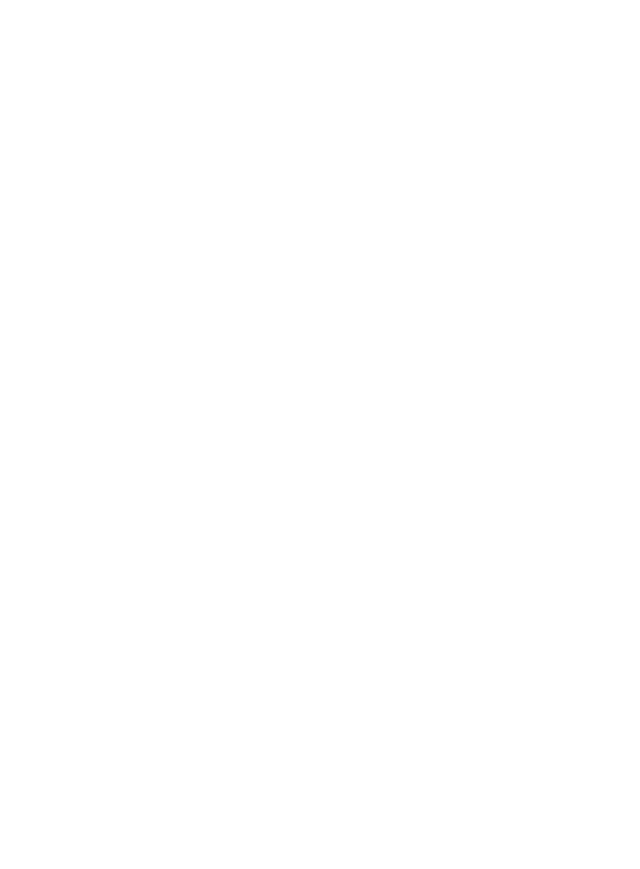
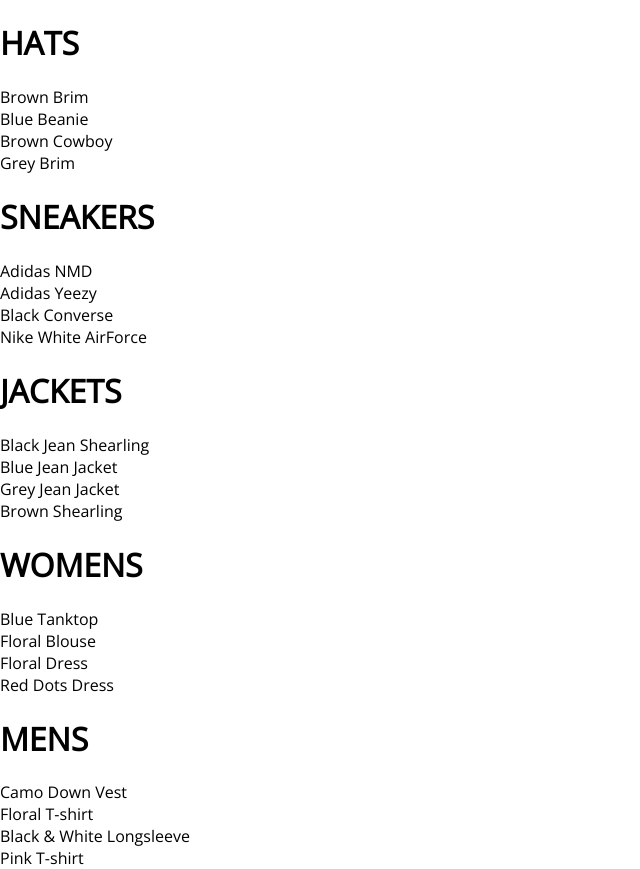
Before and after one commit to jflores-95/crwn-clothing, a React (Create React App) app: page /shop in a window 1280 px wide. Shown: the whole page, without its empty margins (0-640 px from the left). Before the commit the page ends 800 px from the top, so only its background shows below. Built offline with nearby package versions, Linux system fonts and the light colour scheme.

Commit message:
Setting up Shop and collection preview component

```diff
--- a/src/App.js
+++ b/src/App.js
@@ -4,40 +4,14 @@ import "./App.css";
 import HomePage from "./pages/homepage/homepage.component";
 import "./pages/homepage/homepage.styles.scss";
 import { Switch, Route } from "react-router-dom";
-
-const HatsPage = () => {
-  return (
-    <div>
-      <h1>Hats</h1>
-    </div>
-  );
-};
-
-const TopicList = (props) => {
-  console.log(props);
-  return (
-    <div>
-      <h1>Topics</h1>
-    </div>
-  );
-};
-
-const TopicDetail = (props) => {
-  console.log(props);
-  return (
-    <div>
-      <h1>Topic detail {`${props.match.params.topicId}`}</h1>
-    </div>
-  );
-};
+import ShopPage from "./pages/shop/shop.component";
 
 function App() {
   return (
     <div>
       <Switch>
         <Route exact path="/" component={HomePage} />
-        <Route exact path="/topics" component={TopicList} />
-        <Route path="/hats" component={HatsPage} />
+        <Route path="/shop" component={ShopPage} />
       </Switch>
     </div>
   );
--- /dev/null
+++ b/src/components/collection-preview/collection-preview.component.js
@@ -0,0 +1,19 @@
+import React from "react";
+import "./collection-preview.styles.scss";
+
+const CollectionPreview = ({ title, items }) => {
+  return (
+    <div>
+      <h1>{title.toUpperCase()}</h1>
+      <div className="preview">
+        {items
+          .filter((item, idx) => idx < 4)
+          .map((item) => (
+            <div key={item.id}>{item.name}</div>
+          ))}
+      </div>
+    </div>
+  );
+};
+
+export default CollectionPreview;
--- /dev/null
+++ b/src/pages/shop/shop.component.jsx
@@ -0,0 +1,28 @@
+import React, { Component } from 'react';
+import CollectionPreview from '../../components/collection-preview/collection-preview.component';
+import SHOP_DATA from './shop.data';
+
+class ShopPage extends Component {
+
+    constructor(props){
+        super(props);
+        this.state = {
+            collections: SHOP_DATA
+        }
+    }
+
+    render() {
+        const {collections} = this.state;
+        return (
+            <div className='shop-page'>
+                {
+                    collections.map(({id, ...otherCollectionProps }) => (
+                        <CollectionPreview key={id} {...otherCollectionProps} />
+                    ))
+                }
+            </div>
+        );
+    }
+}
+
+export default ShopPage;
--- /dev/null
+++ b/src/pages/shop/shop.data.js
@@ -0,0 +1,249 @@
+const SHOP_DATA = [
+  {
+    id: 1,
+    title: 'Hats',
+    routeName: 'hats',
+    items: [
+      {
+        id: 1,
+        name: 'Brown Brim',
+        imageUrl: 'https://i.ibb.co/ZYW3VTp/brown-brim.png',
+        price: 25
+      },
+      {
+        id: 2,
+        name: 'Blue Beanie',
+        imageUrl: 'https://i.ibb.co/ypkgK0X/blue-beanie.png',
+        price: 18
+      },
+      {
+        id: 3,
+        name: 'Brown Cowboy',
+        imageUrl: 'https://i.ibb.co/QdJwgmp/brown-cowboy.png',
+        price: 35
+      },
+      {
+        id: 4,
+        name: 'Grey Brim',
+        imageUrl: 'https://i.ibb.co/RjBLWxB/grey-brim.png',
+        price: 25
+      },
+      {
+        id: 5,
+        name: 'Green Beanie',
+        imageUrl: 'https://i.ibb.co/YTjW3vF/green-beanie.png',
+        price: 18
+      },
+      {
+        id: 6,
+        name: 'Palm Tree Cap',
+        imageUrl: 'https://i.ibb.co/rKBDvJX/palm-tree-cap.png',
+        price: 14
+      },
+      {
+        id: 7,
+        name: 'Red Beanie',
+        imageUrl: 'https://i.ibb.co/bLB646Z/red-beanie.png',
+        price: 18
+      },
+      {
+        id: 8,
+        name: 'Wolf Cap',
+        imageUrl: 'https://i.ibb.co/1f2nWMM/wolf-cap.png',
+        price: 14
+      },
+      {
+        id: 9,
+        name: 'Blue Snapback',
+        imageUrl: 'https://i.ibb.co/X2VJP2W/blue-snapback.png',
+        price: 16
+      }
+    ]
+  },
+  {
+    id: 2,
+    title: 'Sneakers',
+    routeName: 'sneakers',
+    items: [
+      {
+        id: 10,
+        name: 'Adidas NMD',
+        imageUrl: 'https://i.ibb.co/0s3pdnc/adidas-nmd.png',
+        price: 220
+      },
+      {
+        id: 11,
+        name: 'Adidas Yeezy',
+        imageUrl: 'https://i.ibb.co/dJbG1cT/yeezy.png',
+        price: 280
+      },
+      {
+        id: 12,
+        name: 'Black Converse',
+        imageUrl: 'https://i.ibb.co/bPmVXyP/black-converse.png',
+        price: 110
+      },
+      {
+        id: 13,
+        name: 'Nike White AirForce',
+        imageUrl: 'https://i.ibb.co/1RcFPk0/white-nike-high-tops.png',
+        price: 160
+      },
+      {
+        id: 14,
+        name: 'Nike Red High Tops',
+        imageUrl: 'https://i.ibb.co/QcvzydB/nikes-red.png',
+        price: 160
+      },
+      {
+        id: 15,
+        name: 'Nike Brown High Tops',
+        imageUrl: 'https://i.ibb.co/fMTV342/nike-brown.png',
+        price: 160
+      },
+      {
+        id: 16,
+        name: 'Air Jordan Limited',
+        imageUrl: 'https://i.ibb.co/w4k6Ws9/nike-funky.png',
+        price: 190
+      },
+      {
+        id: 17,
+        name: 'Timberlands',
+        imageUrl: 'https://i.ibb.co/Mhh6wBg/timberlands.png',
+        price: 200
+      }
+    ]
+  },
+  {
+    id: 3,
+    title: 'Jackets',
+    routeName: 'jackets',
+    items: [
+      {
+        id: 18,
+        name: 'Black Jean Shearling',
+        imageUrl: 'https://i.ibb.co/XzcwL5s/black-shearling.png',
+        price: 125
+      },
+      {
+        id: 19,
+        name: 'Blue Jean Jacket',
+        imageUrl: 'https://i.ibb.co/mJS6vz0/blue-jean-jacket.png',
+        price: 90
+      },
+      {
+        id: 20,
+        name: 'Grey Jean Jacket',
+        imageUrl: 'https://i.ibb.co/N71k1ML/grey-jean-jacket.png',
+        price: 90
+      },
+      {
+        id: 21,
+        name: 'Brown Shearling',
+        imageUrl: 'https://i.ibb.co/s96FpdP/brown-shearling.png',
+        price: 165
+      },
+      {
+        id: 22,
+        name: 'Tan Trench',
+        imageUrl: 'https://i.ibb.co/M6hHc3F/brown-trench.png',
+        price: 185
+      }
+    ]
+  },
+  {
+    id: 4,
+    title: 'Womens',
+    routeName: 'womens',
+    items: [
+      {
+        id: 23,
+        name: 'Blue Tanktop',
+        imageUrl: 'https://i.ibb.co/7CQVJNm/blue-tank.png',
+        price: 25
+      },
+      {
+        id: 24,
+        name: 'Floral Blouse',
+        imageUrl: 'https://i.ibb.co/4W2DGKm/floral-blouse.png',
+        price: 20
+      },
+      {
+        id: 25,
+        name: 'Floral Dress',
+        imageUrl: 'https://i.ibb.co/KV18Ysr/floral-skirt.png',
+        price: 80
+      },
+      {
+        id: 26,
+        name: 'Red Dots Dress',
+        imageUrl: 'https://i.ibb.co/N3BN1bh/red-polka-dot-dress.png',
+        price: 80
+      },
+      {
+        id: 27,
+        name: 'Striped Sweater',
+        imageUrl: 'https://i.ibb.co/KmSkMbH/striped-sweater.png',
+        price: 45
+      },
+      {
+        id: 28,
+        name: 'Yellow Track Suit',
+        imageUrl: 'https://i.ibb.co/v1cvwNf/yellow-track-suit.png',
+        price: 135
+      },
+      {
+        id: 29,
+        name: 'White Blouse',
+        imageUrl: 'https://i.ibb.co/qBcrsJg/white-vest.png',
+        price: 20
+      }
+    ]
+  },
+  {
+    id: 5,
+    title: 'Mens',
+    routeName: 'mens',
+    items: [
+      {
+        id: 30,
+        name: 'Camo Down Vest',
+        imageUrl: 'https://i.ibb.co/xJS0T3Y/camo-vest.png',
+        price: 325
+      },
+      {
+        id: 31,
+        name: 'Floral T-shirt',
+        imageUrl: 'https://i.ibb.co/qMQ75QZ/floral-shirt.png',
+        price: 20
+      },
+      {
+        id: 32,
+        name: 'Black & White Longsleeve',
+        imageUrl: 'https://i.ibb.co/55z32tw/long-sleeve.png',
+        price: 25
+      },
+      {
+        id: 33,
+        name: 'Pink T-shirt',
+        imageUrl: 'https://i.ibb.co/RvwnBL8/pink-shirt.png',
+        price: 25
+      },
+      {
+        id: 34,
+        name: 'Jean Long Sleeve',
+        imageUrl: 'https://i.ibb.co/VpW4x5t/roll-up-jean-shirt.png',
+        price: 40
+      },
+      {
+        id: 35,
+        name: 'Burgundy T-shirt',
+        imageUrl: 'https://i.ibb.co/mh3VM1f/polka-dot-shirt.png',
+        price: 25
+      }
+    ]
+  }
+];
+
+export default SHOP_DATA;
```
Also changed, not shown: src/components/collection-preview/collection-preview.styles.scss (added).
